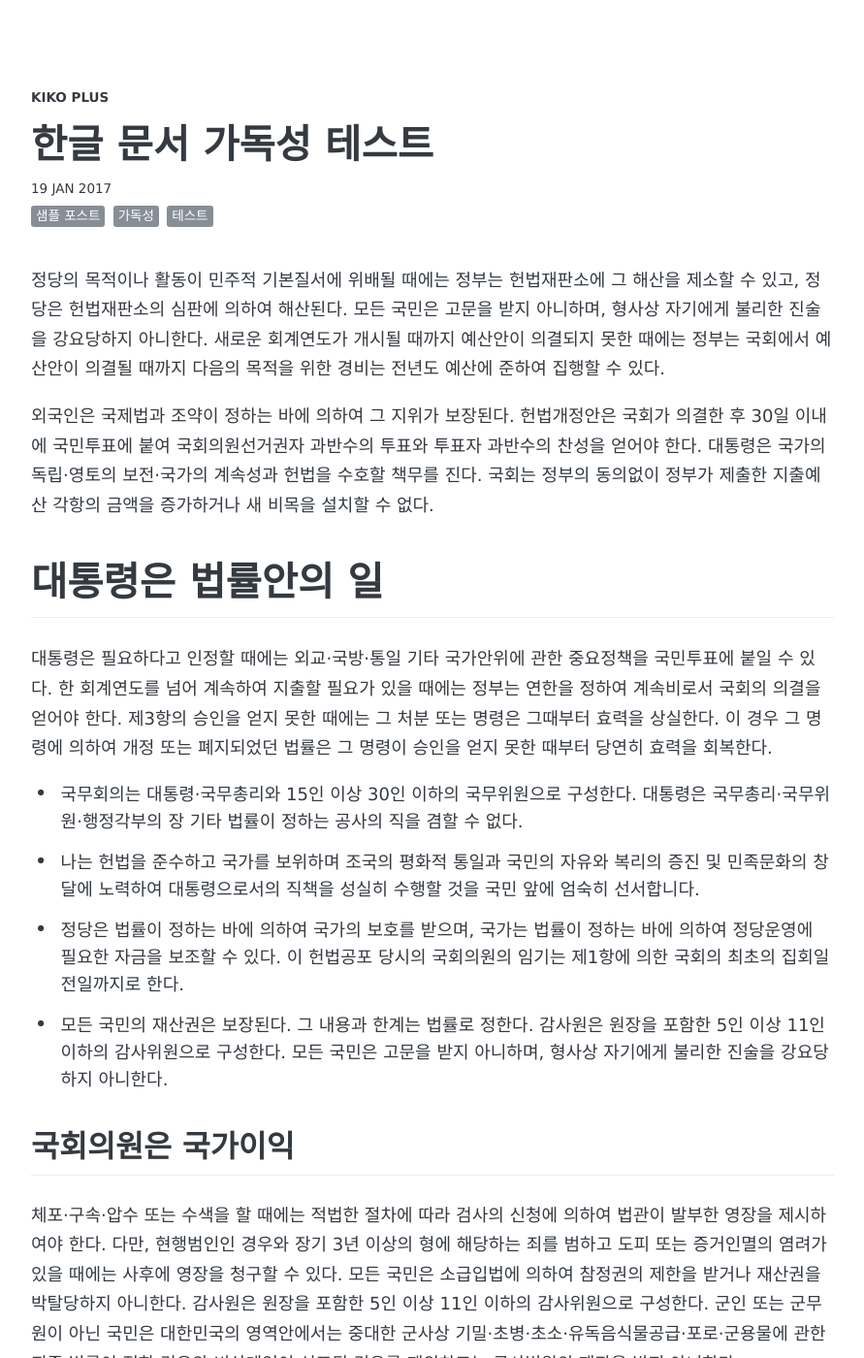
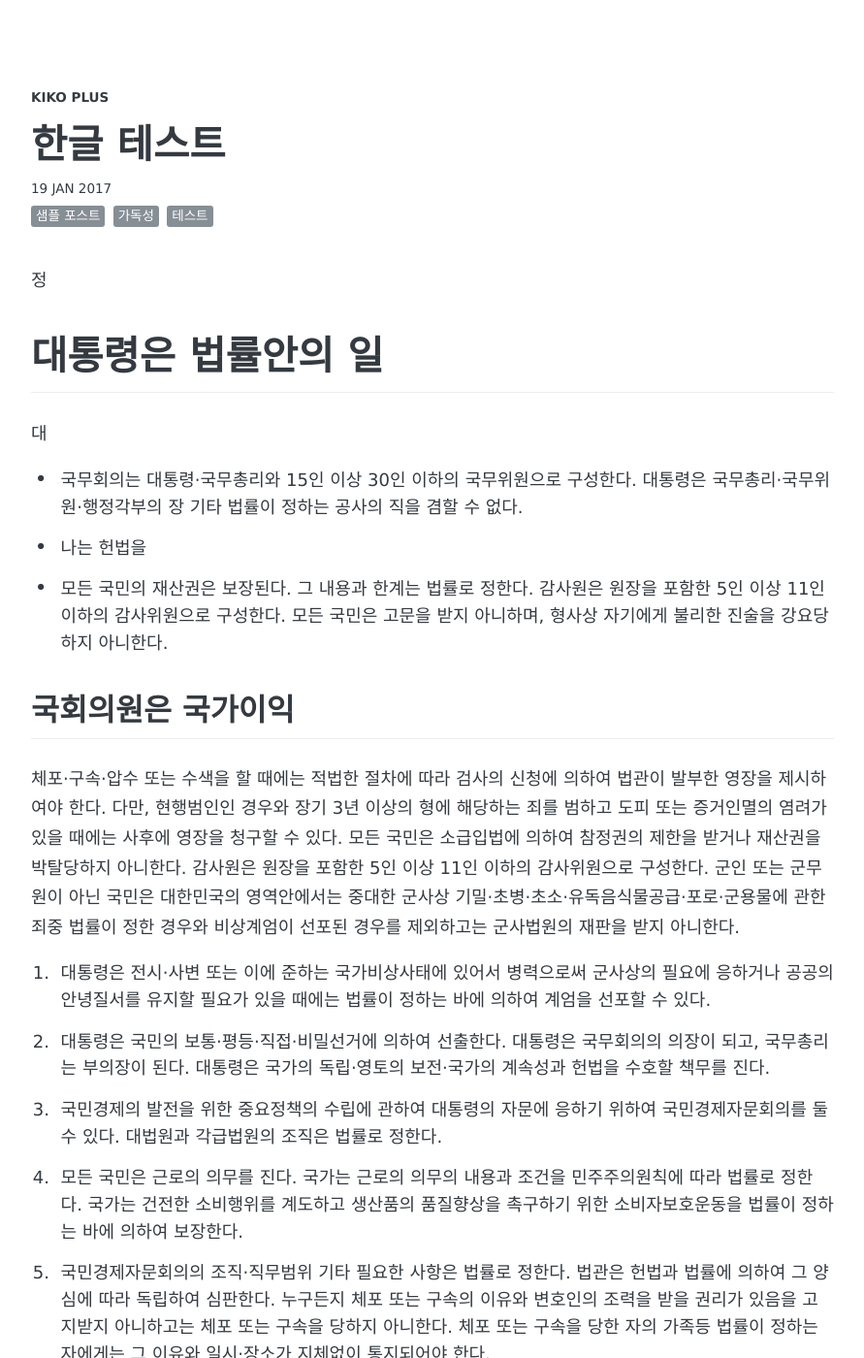
Before and after one commit to dot-cmyk/dot-cmyk.github.io, a Jekyll site: the page built from _posts/2017-01-19-readability-post-ko.md, in a window 1280 px wide and 1400 px high. Shown: the whole window at 97% size, without its empty margins (194-1085 px from the left). Built offline with Jekyll 4.4.1, drawn with Linux system fonts in a browser that asks for light colours; some web fonts are replaced; comment, search, counter and statistics services are not loaded.

Commit message:
Update 2017-01-19-readability-post-ko.md

```diff
--- a/_posts/2017-01-19-readability-post-ko.md
+++ b/_posts/2017-01-19-readability-post-ko.md
@@ -1,6 +1,6 @@
 ---
 layout: post
-title: "한글 문서 가독성 테스트"
+title: "한글 테스트"
 description: "한글로 된 문서의 가독성을 테스트합니다."
 date: 2017-01-19
 tags: [샘플 포스트, 가독성, 테스트]
@@ -8,17 +8,13 @@ comments: true
 share: true
 ---
 
-정당의 목적이나 활동이 민주적 기본질서에 위배될 때에는 정부는 헌법재판소에 그 해산을 제소할 수 있고, 정당은 헌법재판소의 심판에 의하여 해산된다. 모든 국민은 고문을 받지 아니하며, 형사상 자기에게 불리한 진술을 강요당하지 아니한다. 새로운 회계연도가 개시될 때까지 예산안이 의결되지 못한 때에는 정부는 국회에서 예산안이 의결될 때까지 다음의 목적을 위한 경비는 전년도 예산에 준하여 집행할 수 있다.
-
-외국인은 국제법과 조약이 정하는 바에 의하여 그 지위가 보장된다. 헌법개정안은 국회가 의결한 후 30일 이내에 국민투표에 붙여 국회의원선거권자 과반수의 투표와 투표자 과반수의 찬성을 얻어야 한다. 대통령은 국가의 독립·영토의 보전·국가의 계속성과 헌법을 수호할 책무를 진다. 국회는 정부의 동의없이 정부가 제출한 지출예산 각항의 금액을 증가하거나 새 비목을 설치할 수 없다.
-
+정
 # 대통령은 법률안의 일
 
-대통령은 필요하다고 인정할 때에는 외교·국방·통일 기타 국가안위에 관한 중요정책을 국민투표에 붙일 수 있다. 한 회계연도를 넘어 계속하여 지출할 필요가 있을 때에는 정부는 연한을 정하여 계속비로서 국회의 의결을 얻어야 한다. 제3항의 승인을 얻지 못한 때에는 그 처분 또는 명령은 그때부터 효력을 상실한다. 이 경우 그 명령에 의하여 개정 또는 폐지되었던 법률은 그 명령이 승인을 얻지 못한 때부터 당연히 효력을 회복한다.
+대
 
 * 국무회의는 대통령·국무총리와 15인 이상 30인 이하의 국무위원으로 구성한다. 대통령은 국무총리·국무위원·행정각부의 장 기타 법률이 정하는 공사의 직을 겸할 수 없다.
-* 나는 헌법을 준수하고 국가를 보위하며 조국의 평화적 통일과 국민의 자유와 복리의 증진 및 민족문화의 창달에 노력하여 대통령으로서의 직책을 성실히 수행할 것을 국민 앞에 엄숙히 선서합니다.
-* 정당은 법률이 정하는 바에 의하여 국가의 보호를 받으며, 국가는 법률이 정하는 바에 의하여 정당운영에 필요한 자금을 보조할 수 있다. 이 헌법공포 당시의 국회의원의 임기는 제1항에 의한 국회의 최초의 집회일 전일까지로 한다.
+* 나는 헌법을
 * 모든 국민의 재산권은 보장된다. 그 내용과 한계는 법률로 정한다. 감사원은 원장을 포함한 5인 이상 11인 이하의 감사위원으로 구성한다. 모든 국민은 고문을 받지 아니하며, 형사상 자기에게 불리한 진술을 강요당하지 아니한다.
 
 ## 국회의원은 국가이익
```
